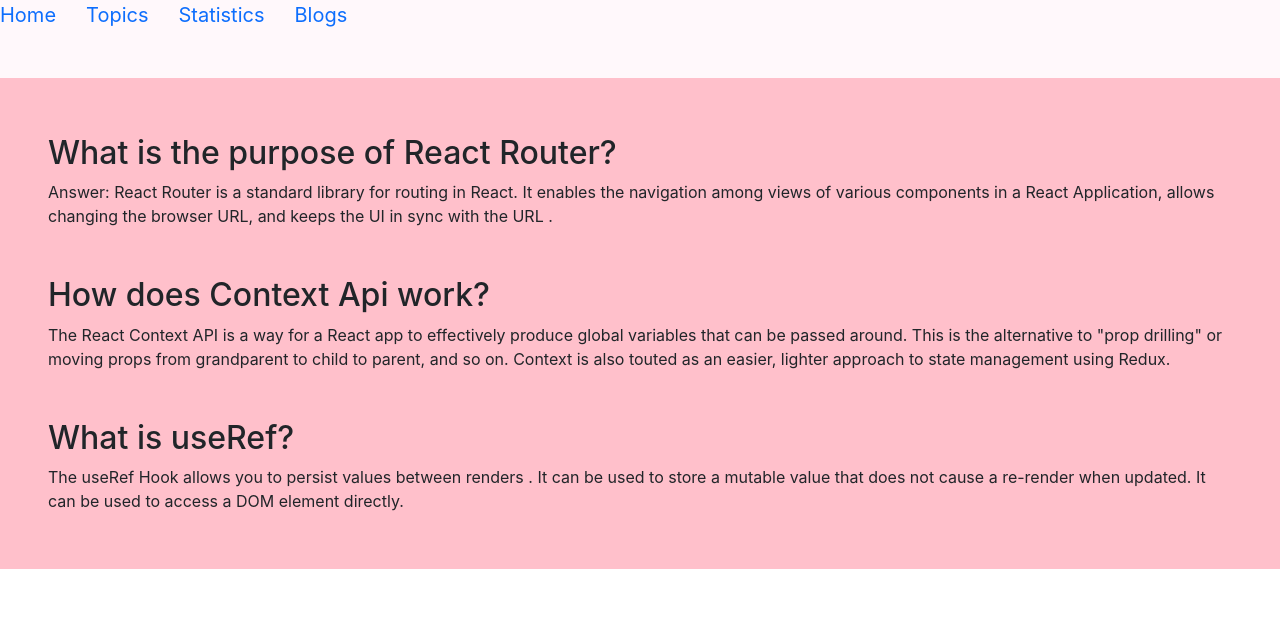
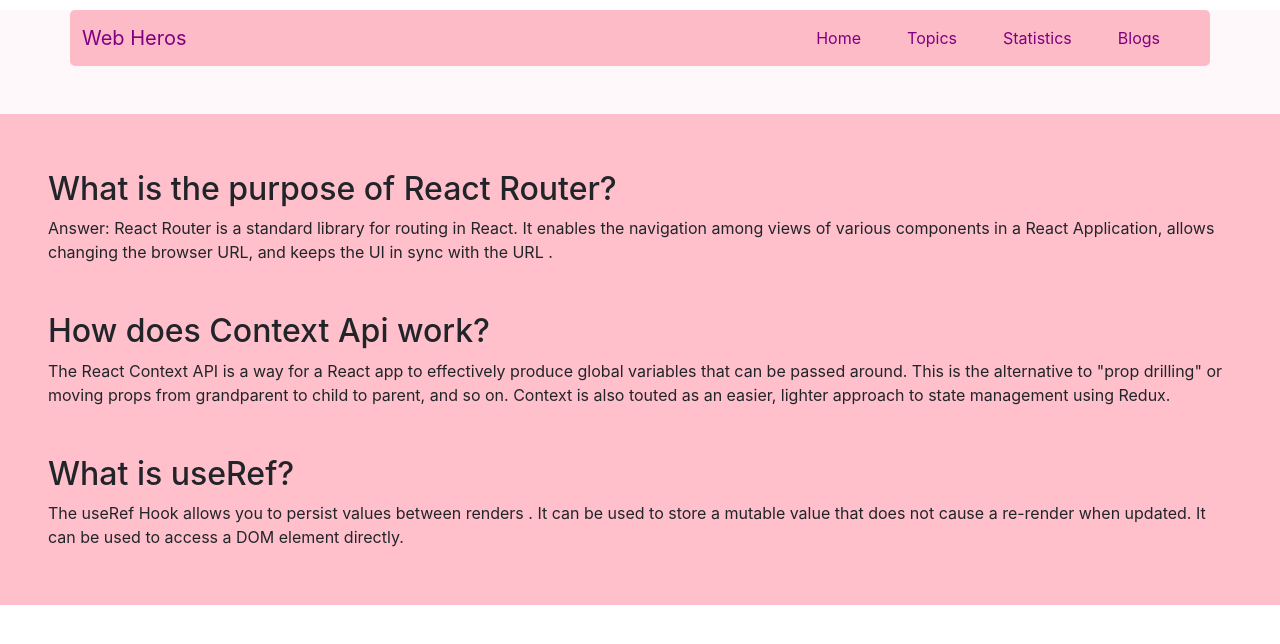
Before and after one commit to maksud190/Web-heroes, a React (Create React App) app: page /blogs in a window 1280 px wide. Shown: the top 644 px of the page. Built offline with nearby package versions, Linux system fonts and the light colour scheme.

Commit message:
styled nav bar

```diff
--- a/public/index.html
+++ b/public/index.html
@@ -43,5 +43,8 @@
       To begin the development, run `npm start` or `yarn start`.
       To create a production bundle, use `npm run build` or `yarn build`.
     -->
+
+
+    <script src="https://cdn.jsdelivr.net/npm/bootstrap@5.2.2/dist/js/bootstrap.bundle.min.js" integrity="sha384-OERcA2EqjJCMA+/3y+gxIOqMEjwtxJY7qPCqsdltbNJuaOe923+mo//f6V8Qbsw3" crossorigin="anonymous"></script>
   </body>
 </html>
--- a/src/components/Header/Header.css
+++ b/src/components/Header/Header.css
@@ -3,3 +3,12 @@ nav a{
     font-size: 20px;
     margin-right: 30px;
 }
+.bg-pink{
+    background-color: rgba(245, 7, 47, 0.255);
+    border-radius: 5px;
+    margin-top: 10px;
+}
+.text-color{
+
+    color: purple;
+}
--- a/src/components/Header/Header.js
+++ b/src/components/Header/Header.js
@@ -4,12 +4,46 @@ import './Header.css';
 
 const Header = () => {
     return (
-        <nav>
-            <Link to='/'>Home</Link>
-            <Link to='/'>Topics</Link>
-            <Link to='/statistics'>Statistics</Link>
-            <Link to='/blogs'>Blogs</Link>
+
+        <nav class="navbar navbar-expand-lg bg-pink container">
+            <div class="container-fluid">
+                <div>
+                    <Link class="navbar-brand text-color" to="/">Web Heros</Link>
+                    <button class="navbar-toggler" type="button" data-bs-toggle="collapse" data-bs-target="#navbarNav" aria-controls="navbarNav" aria-expanded="false" aria-label="Toggle navigation">
+                        <span class="navbar-toggler-icon"></span>
+                    </button>
+                </div>
+                <div>
+                    <div class="collapse navbar-collapse" id="navbarNav">
+                        <ul class="navbar-nav">
+                            <li class="nav-item">
+                                <Link class="nav-link text-color" aria-current="page" to="/">Home</Link>
+                            </li>
+                            <li class="nav-item">
+                                <Link class="nav-link text-color" to="/">Topics</Link>
+                            </li>
+                            <li class="nav-item">
+                                <Link class="nav-link text-color" to="/statistics">Statistics</Link>
+                            </li>
+                            <li class="Blogs">
+                                <Link class="nav-link text-color" to="/blogs">Blogs</Link>
+                            </li>
+                        </ul>
+                    </div>
+                </div>
+
+            </div>
         </nav>
+
+
+
+
+        //{/* <nav >
+        //<Link to='/'>Home</Link>
+        //<Link to='/'>Topics</Link>
+        //  <Link to='/statistics'>Statistics</Link>
+        //    <Link to='/blogs'>Blogs</Link>
+        // </nav> */}//
     );
 };
 
--- a/src/components/Home/Home.css
+++ b/src/components/Home/Home.css
@@ -6,3 +6,10 @@
     margin-top: 100px;
     text-align: center;
 }
+
+@media only screen and (max-width: 600px) {
+
+        .containerStyle{
+            margin-left: 11%;
+        }
+  }
--- a/src/components/ReactQuizes/ReactQuizes.js
+++ b/src/components/ReactQuizes/ReactQuizes.js
@@ -1,4 +1,6 @@
+import { FontAwesomeIcon } from '@fortawesome/react-fontawesome';
 import React from 'react';
+import { faEyeSlash } from '@fortawesome/free-solid-svg-icons';
 
 const ReactQuizes = ({ quiz }) => {
 
@@ -7,6 +9,7 @@ const ReactQuizes = ({ quiz }) => {
     return (
         <div>
             <div className='container p-5 mt-4 border border-danger'>
+                <FontAwesomeIcon icon="faEyeSlash"></FontAwesomeIcon>
                 <h4>{question}</h4>
 
                 <div className='d-flex flex-column mt-3'>
```
Also changed, not shown: 1 other file (tests, documents, lock files or other folders).
